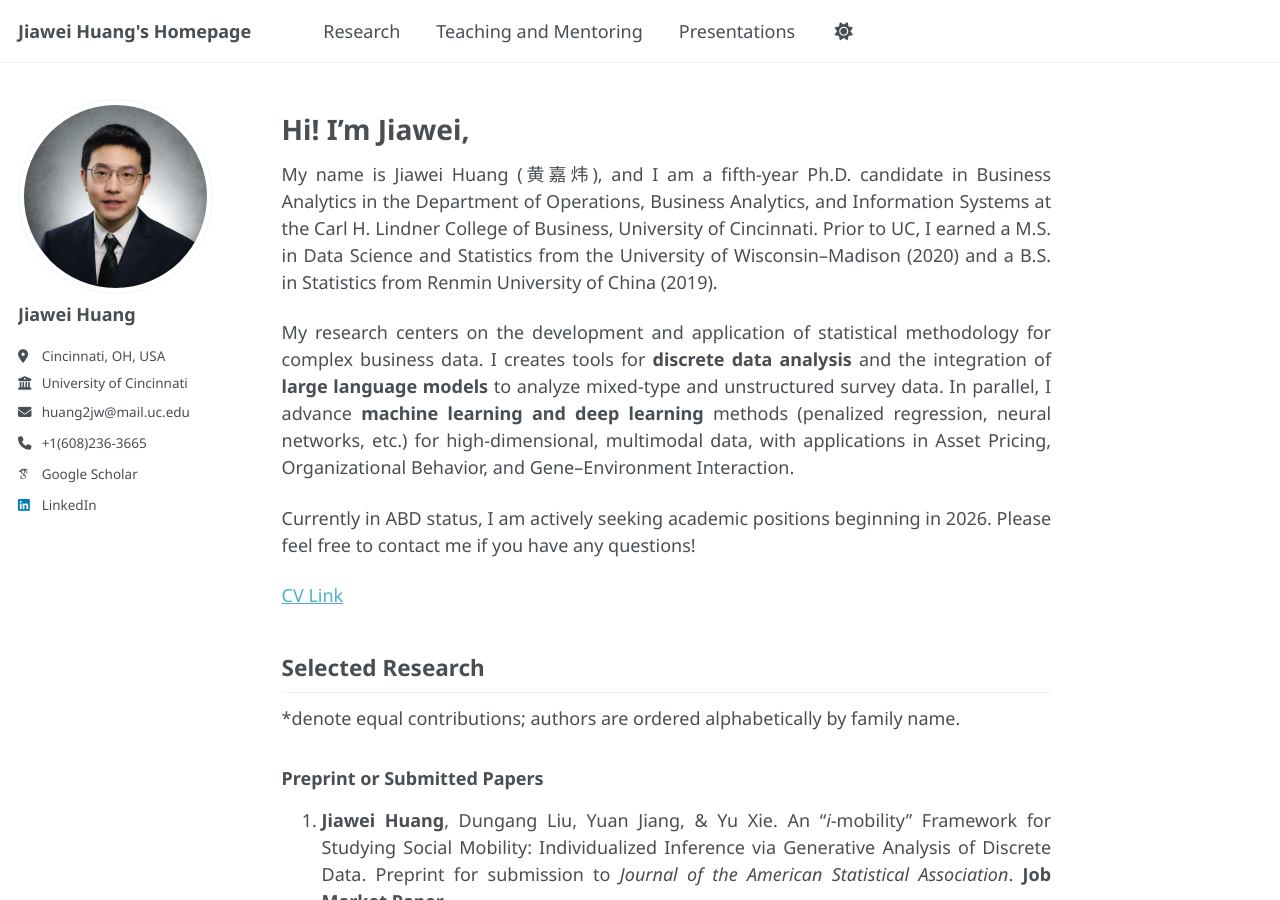
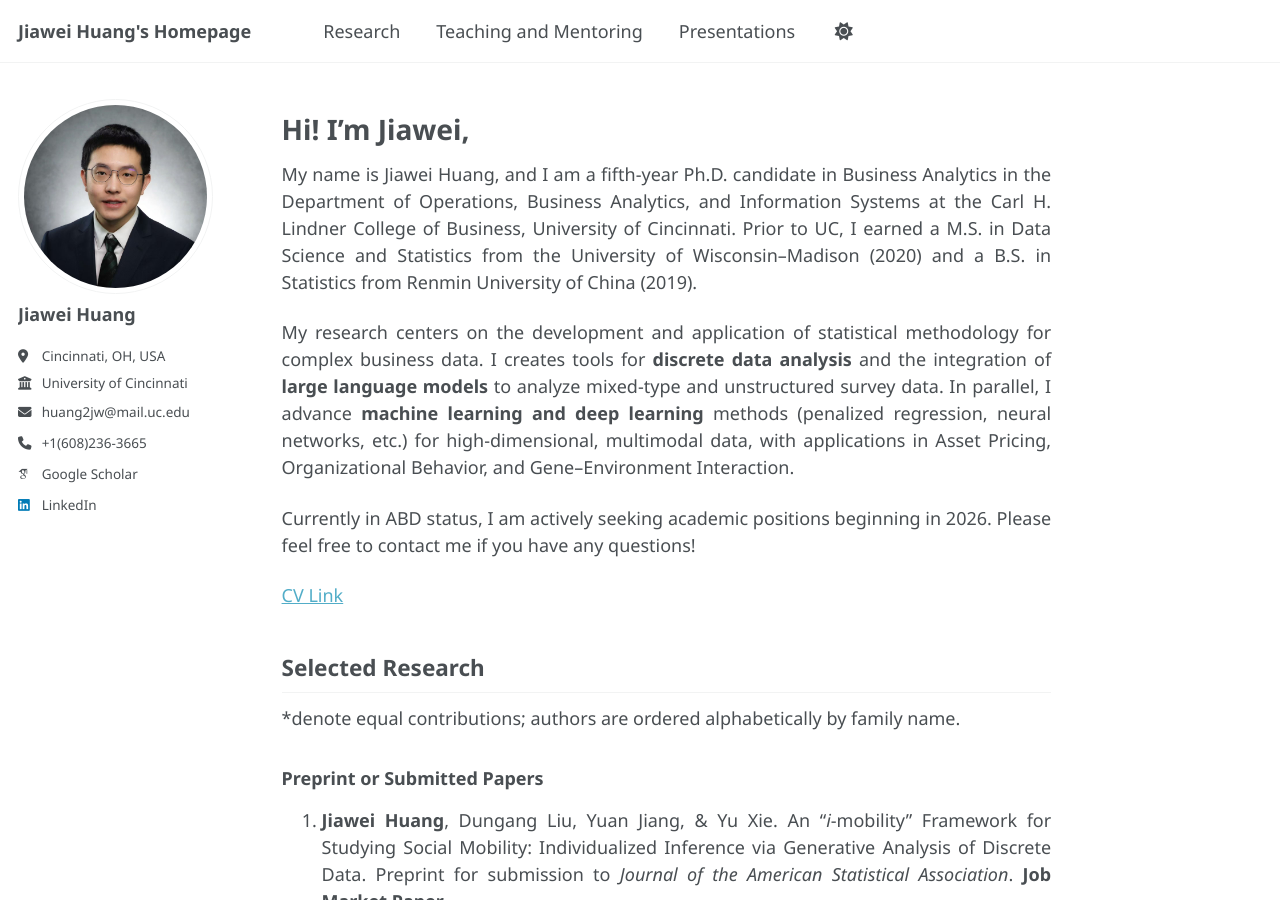
Before and after one commit to Jiawei98/Jiawei98.github.io, a Jekyll site: the page built from _pages/about.md, in a window 1280 px wide and 900 px high. Built offline with Jekyll 4.4.1, drawn with Linux system fonts in a browser that asks for light colours; some web fonts are replaced; a script that is not in the unit is left out.

Commit message:
Update about.md

```diff
--- a/_pages/about.md
+++ b/_pages/about.md
@@ -11,7 +11,7 @@ description: "Jiawei Huang - PhD Candidate in Business Analytics at University o
 
 # Hi! I'm Jiawei,
 
-My name is Jiawei Huang (黄嘉炜), and I am a fifth-year Ph.D. candidate in Business Analytics in the Department of Operations, Business Analytics, and Information Systems at the Carl H. Lindner College of Business, University of Cincinnati. Prior to UC, I earned a M.S. in Data Science and Statistics from the University of Wisconsin–Madison (2020) and a B.S. in Statistics from Renmin University of China (2019).
+My name is Jiawei Huang, and I am a fifth-year Ph.D. candidate in Business Analytics in the Department of Operations, Business Analytics, and Information Systems at the Carl H. Lindner College of Business, University of Cincinnati. Prior to UC, I earned a M.S. in Data Science and Statistics from the University of Wisconsin–Madison (2020) and a B.S. in Statistics from Renmin University of China (2019).
 
 My research centers on the development and application of statistical methodology for complex business data. I creates tools for **discrete data analysis** and the integration of **large language models** to analyze mixed-type and unstructured survey data. In parallel, I advance **machine learning and deep learning** methods (penalized regression, neural networks, etc.) for high-dimensional, multimodal data, with applications in Asset Pricing, Organizational Behavior, and Gene–Environment Interaction.
 
```
